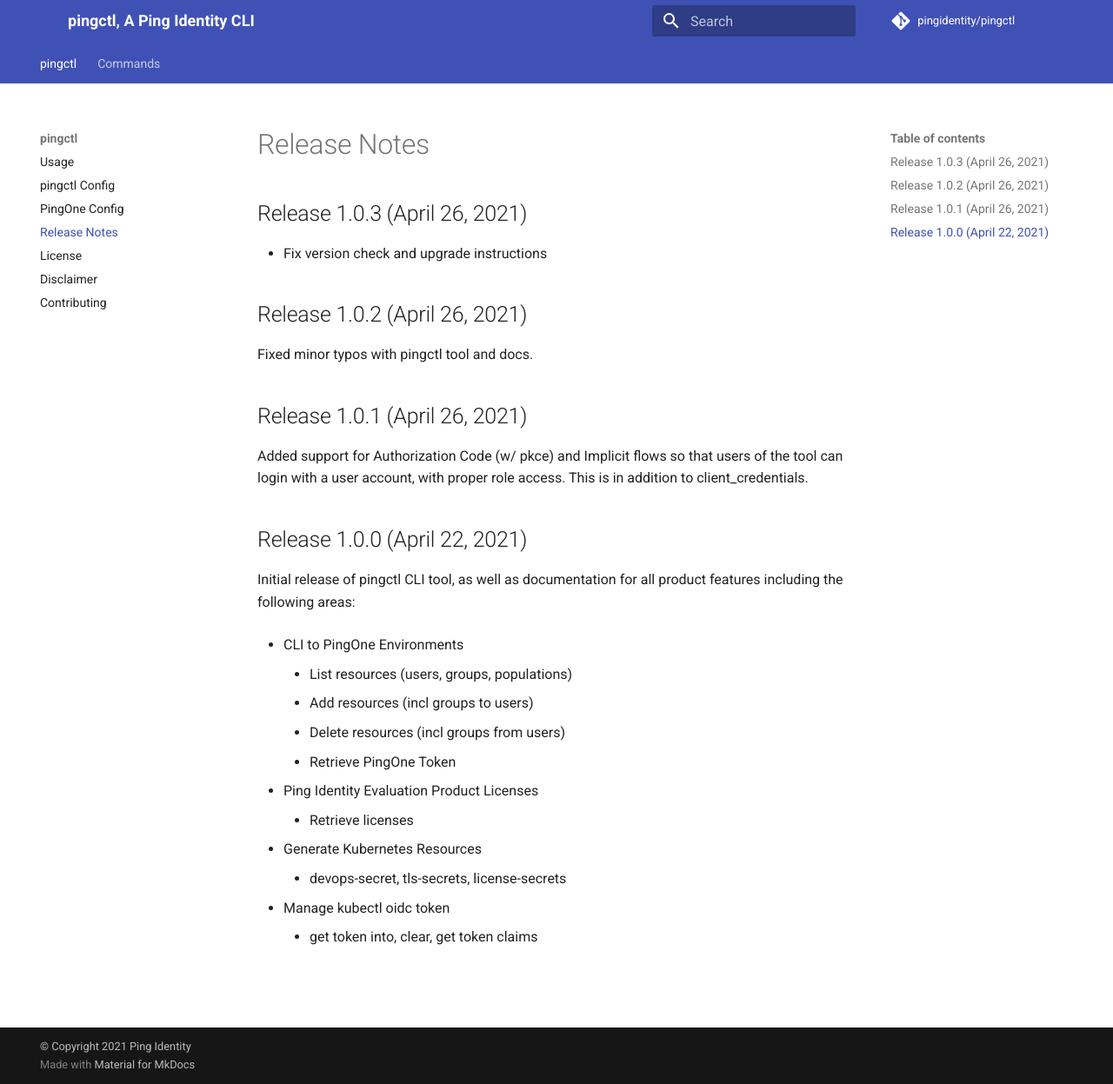
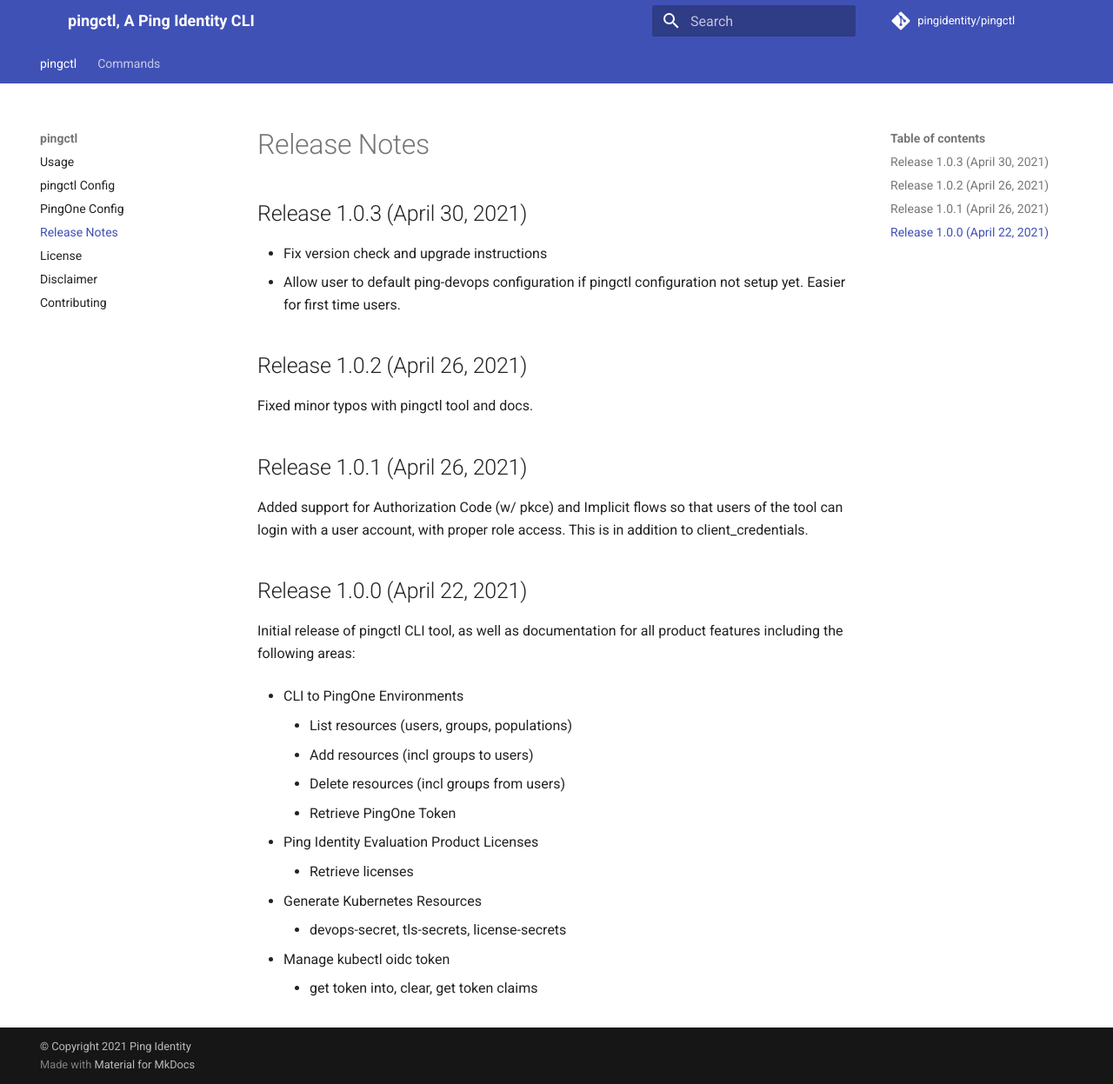
Before and after one commit to pingidentity/pingctl, an MkDocs documentation site: the page built from docs/release-notes.md, in a window 1280 px wide and 1247 px high. Shown: the whole window at 87% size. Built offline with MkDocs 1.6.1 and Material for MkDocs 9.7.7, drawn with Linux system fonts in a browser that asks for light colours; comment, search, counter and statistics services are not loaded.

Commit message:
Add release note for pull in ping-devops legacy configs

```diff
--- a/docs/release-notes.md
+++ b/docs/release-notes.md
@@ -2,9 +2,11 @@
 title: pingctl Release Notes
 ---
 # Release Notes
-## Release 1.0.3 (April 26, 2021)
+## Release 1.0.3 (April 30, 2021)
 
 * Fix version check and upgrade instructions
+* Allow user to default ping-devops configuration if pingctl configuration not setup yet.  Easier
+  for first time users.
 
 ## Release 1.0.2 (April 26, 2021)
 
```
